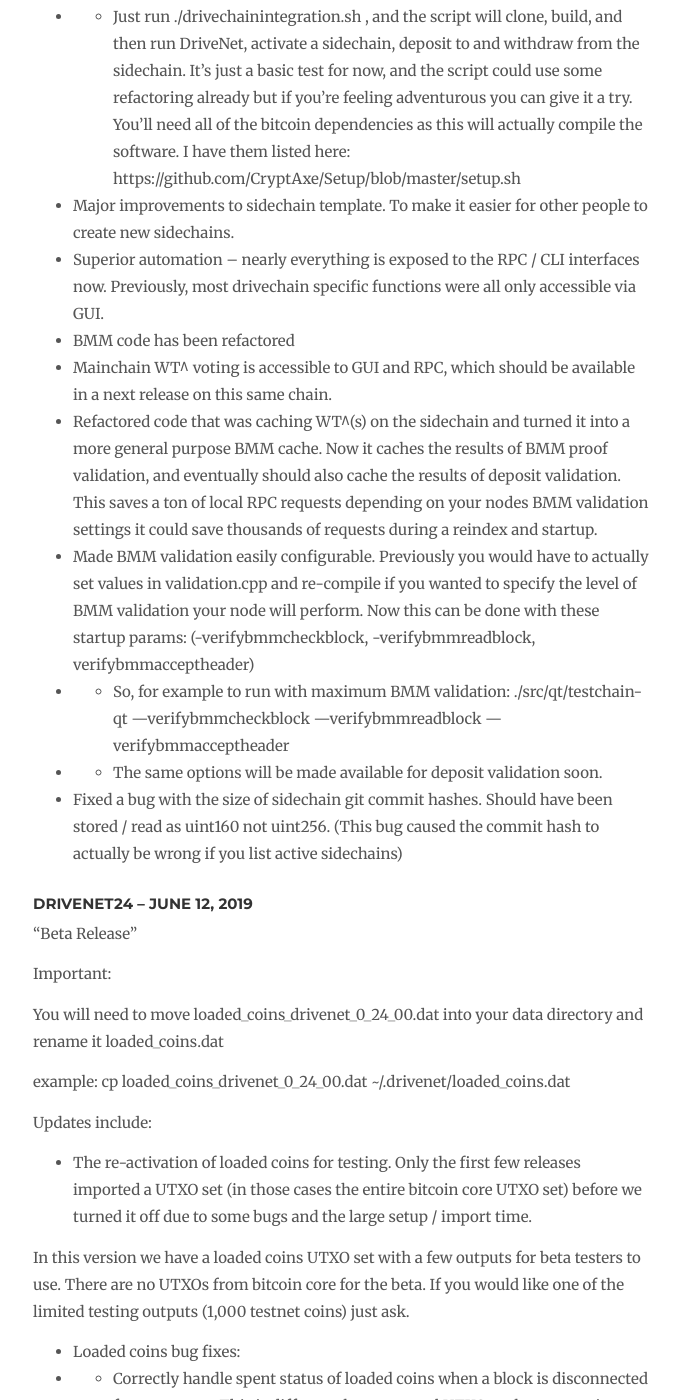
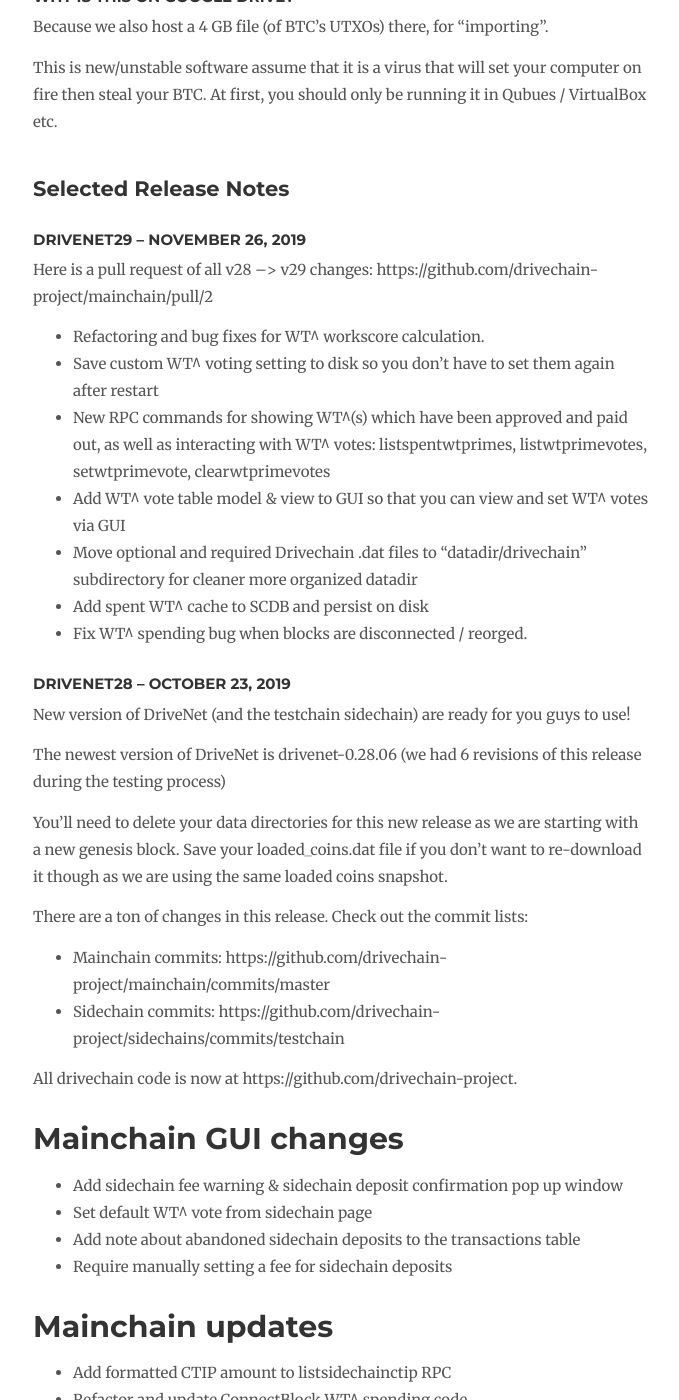
Before and after one commit to drivechain-project/drivechain.info, a Jekyll site: the page built from releases/index.md, in a window 1280 px wide and 1400 px high, scrolled down 1338 px. Shown: the whole window, without its empty margins (137-816 px from the left). Built offline with Jekyll 4.4.1, drawn with Linux system fonts in a browser that asks for light colours; nearby versions of some CDN libraries; our own code applies the rules of GitHub Pages for plain Markdown files; comment, search, counter and statistics services are not loaded; some of the changed text lies outside the part shown.

Commit message:
Add releases 28 and 29

```diff
--- a/_includes/sidebar.html
+++ b/_includes/sidebar.html
@@ -5,7 +5,7 @@
 <ul class="plain-list">
 
   <li><a href="http://www.drivechain.info"><i class="fa fa-home"></i> Home</a></li>
-  <li><a href="https://github.com/DriveNetTESTDRIVE/DriveNet"><i class="fa fa-github fa-lg"></i> Github</a></li>
+  <li><a href="https://github.com/drivechain-project"><i class="fa fa-github fa-lg"></i> Github</a></li>
   <li><a href="http://www.drivechain.info/releases/index.html"><i class="fa fa-trophy fa-lg" aria-hidden="true"></i> Releases</a></li>
   <li><a href="http://www.drivechain.info/projects/index.html"><i class="fa fa-flask"></i> Sidechain Projects</a></li>
 
--- a/releases/index.md
+++ b/releases/index.md
@@ -8,19 +8,26 @@
 
 Includes:
 
-* DriveNet-25 ( DriveNet-0.25.00-x86_64-linux-gnu.tar.gz )
+* DriveNet-29 ( DriveNet-0.29.00-x86_64-linux-gnu.tar.gz )
 * loaded-coins file ( loaded_coins_590000.tar.gz )
-* (sidechain-template coming soon)
+* TestChain-2 ( A Sample sidechain; testchain-2.00.04-x86_64-linux-gnu.tar.gz )
+
+Sha256:
+
+    drivechain-0.29.00-x86_64-linux-gnu.tar.gz d3b791d1c80320cda019ad323c6493dac428ef76d0ea2c9e0747773c67ace8ca
 
 Link here: [https://drive.google.com/drive/folders/1o83i1N4yPbbKT5hVv_IspNVwHV2jUUoT](https://drive.google.com/drive/folders/1o83i1N4yPbbKT5hVv_IspNVwHV2jUUoT)
 
 
 GitHub links:
 
-* [DriveNet](https://github.com/DriveNetTESTDRIVE/)
-* [TestChain](https://github.com/drivechain-project/bitcoin/tree/sidetests)
+* [DriveNet](https://github.com/drivechain-project/mainchain/)
+* [TestChain](https://github.com/drivechain-project/sidechains)
 * [Integration Script](https://github.com/CryptAxe/DriveChainIntegration) -- will clone, build, and run DriveNet; then activate a sidechain, then deposit to and withdraw from the sidechain. [Video](https://drive.google.com/open?id=1BwSFmXWPLvGyrWP_zo3ZCivqxDvwlZbe).
 
+Block Explorer:
+
+* [Explorer.Drivechain.Info](http://explorer.drivechain.info/)
 
 ## How to Run
 
@@ -33,6 +40,11 @@
 
 Feel free to [ask for testcoins](www.t.me/DcInsiders), or start mining to collect coins.
 
+### How to Mine
+
+Please use the updated BMM documentation if you'd like to set up BMM mining once the testchain sidechain has been activated.
+https://github.com/drivechain-project/docs/blob/master/BMM.md
+
 
 
 ## FAQ
@@ -43,7 +55,96 @@
 
 This is new/unstable software assume that it is a virus that will set your computer on fire then steal your BTC. At first, you should only be running it in Qubues / VirtualBox etc.
 
+
 ## Selected Release Notes
+
+
+### DriveNet29 -- November 26, 2019
+
+
+Here is a pull request of all v28 --> v29 changes: https://github.com/drivechain-project/mainchain/pull/2
+
+
+* Refactoring and bug fixes for WT^ workscore calculation.
+* Save custom WT^ voting setting to disk so you don't have to set them again after restart
+* New RPC commands for showing WT^(s) which have been approved and paid out, as well as interacting with WT^ votes: listspentwtprimes, listwtprimevotes, setwtprimevote, clearwtprimevotes
+* Add WT^ vote table model & view to GUI so that you can view and set WT^ votes via GUI
+* Move optional and required Drivechain .dat files to "datadir/drivechain" subdirectory for cleaner more organized datadir
+* Add spent WT^ cache to SCDB and persist on disk
+* Fix WT^ spending bug when blocks are disconnected / reorged.
+
+
+### DriveNet28 -- October 23, 2019
+
+New version of DriveNet (and the testchain sidechain) are ready for you guys to use!
+
+The newest version of DriveNet is drivenet-0.28.06 (we had 6 revisions of this release during the testing process)
+
+You'll need to delete your data directories for this new release as we are starting with a new genesis block. Save your loaded_coins.dat file if you don't want to re-download it though as we are using the same loaded coins snapshot.
+
+
+There are a ton of changes in this release. Check out the commit lists:
+
+* Mainchain commits: https://github.com/drivechain-project/mainchain/commits/master
+* Sidechain commits: https://github.com/drivechain-project/sidechains/commits/testchain
+
+All drivechain code is now at https://github.com/drivechain-project.
+
+
+Mainchain GUI changes
+=====================
+
+* Add sidechain fee warning & sidechain deposit confirmation pop up window
+* Set default WT^ vote from sidechain page
+* Add note about abandoned sidechain deposits to the transactions table
+* Require manually setting a fee for sidechain deposits
+
+Mainchain updates
+=================
+
+* Add formatted CTIP amount to listsidechainctip RPC
+* Refactor and update ConnectBlock WT^ spending code
+* Added some more logging outputs
+* Add getscdbhash & gettotalscdb hash RPC commands for debugging and integration testing script purposes
+* Automatically abandon expired BMM request from the wallet after they are removed from your mempool
+* Automatically abandon failed sidechain deposits after they are removed from your mempool
+
+Mainchain bug fixes
+===================
+* Sidechain database (SCDB) block disconnection bug fixes
+* Add complete SCDB::Undo function that can handle various edge cases and make sure that SCDB is re-synchronized after a block is disconnected.
+* Fix SCDB reindex edge case bugs
+* Sidechain proposal miner code fixes & updates
+* Fix CTIP updates when a block is disconnected
+* Fix deposit ordering bugs when loading from deposit cache
+* Loaded coins bug fixes, refactoring, cleanup
+* Remove a LOCK that shouldn't have been there (caused miner bugs)
+* Don't signal RBF for BMM requests
+* Fix fee & input selection / calculation bugs for sidechain deposit wallet code
+* Fix miner WT^ spend bug at the end of a WT^ verification period that would have the miner spend a WT^ after it has expired - resulting in their block being rejected as invalid even by their own node.
+
+Sidechain GUI changes
+=====================
+* Add a basic version of "train schedule" to the sidechain page which gives an estimate of when the next WT^ will be created if there are pending withdrawals
+
+* If the connection to mainchain fails show an error message. If the user doing BMM on the sidechain then disable networking until the mainchain connection is restored
+
+Sidechain updates
+=================
+
+* Sidechain nodes create WT^(s) in a deterministic way and other sidechain nodes can replicate and verify new WT^(s). The function VerifyWTPrimes() has been added for this purpose.
+
+Sidechain bug fixes
+===================
+
+* Refactoring of WT^ transaction creation
+* Fix CTIP payout amount bugs on sidechain
+* Refactor / new version of deposit sorting & payout calculation
+* Fixes and refactoring of deposit payout transaction code
+* Check more frequently on the mainchain connection
+* Some RPC function param names corrected
+* Fix WT ldb ID uniqueness bug - if a wt duplicated both mainchain destination and amount - leveldb would overwrite the older entry.
+
 
 ### DriveNet25 -- August 20, 2019
 
```
